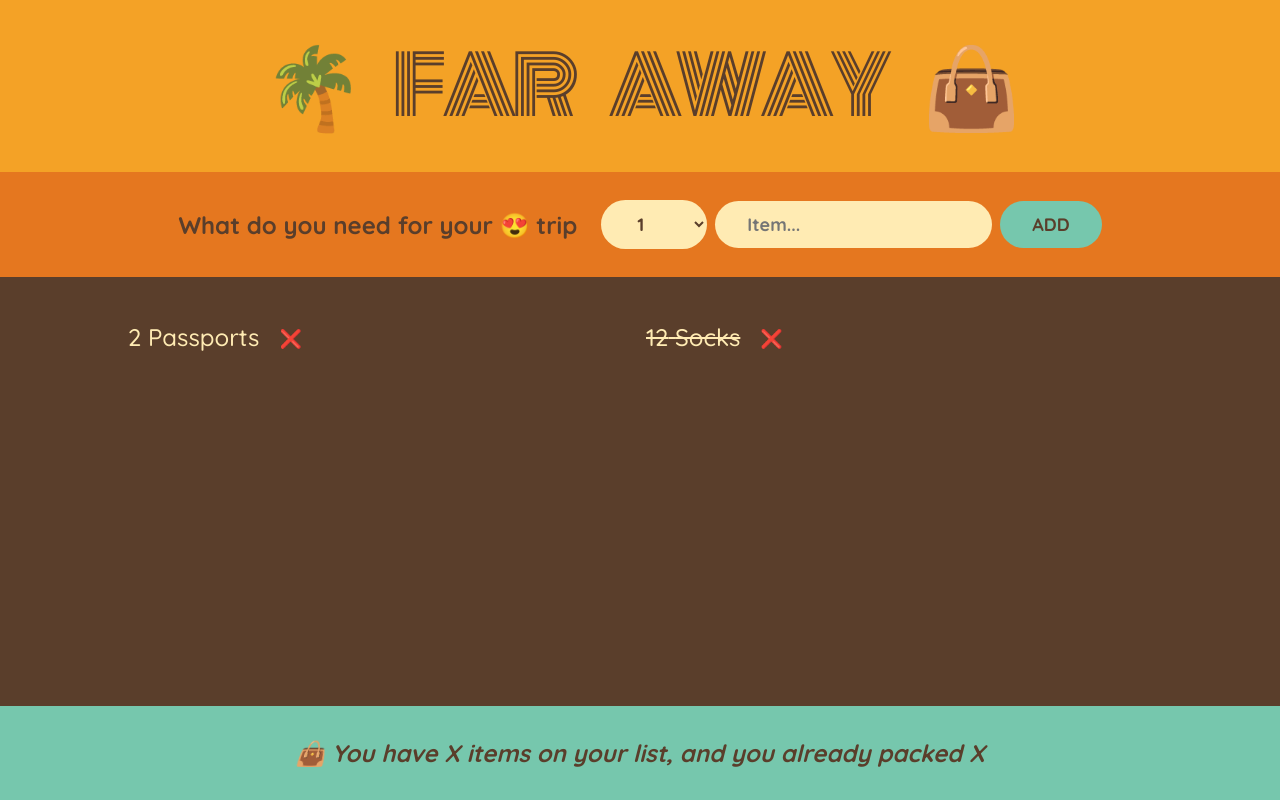
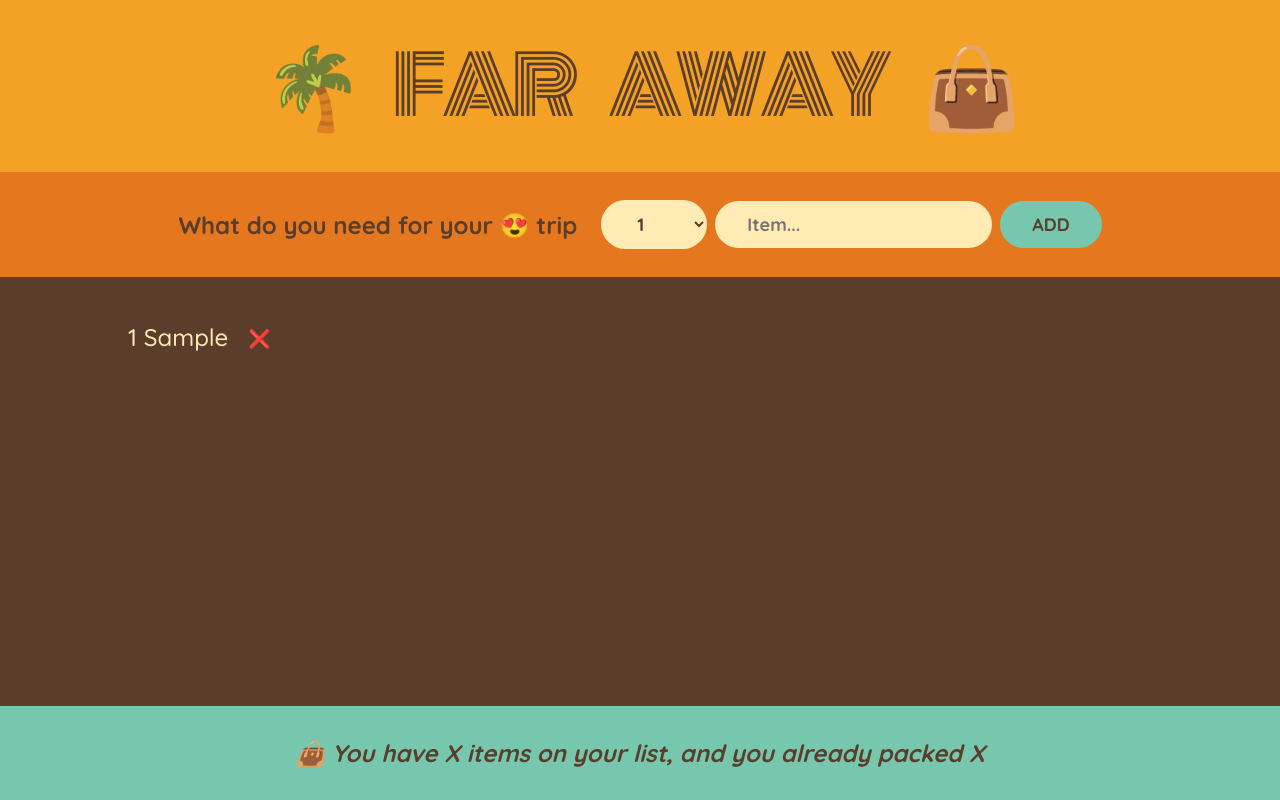
Before and after one commit to Vedansh-Kandpal/React-Travel-List, a React (Create React App) app: page / in a window 1280 px wide. Both pictures are taken after typing "Sample" into the empty fields and a click on the button "ADD". Built offline with nearby package versions, Linux system fonts and the light colour scheme.

Commit message:
add a feature of delete the item from the list

```diff
--- a/src/App.js
+++ b/src/App.js
@@ -1,17 +1,34 @@
 import { useState } from "react";
 
-const initialItems = [
-  { id: 1, description: "Passports", quantity: 2, packed: false },
-  { id: 2, description: "Socks", quantity: 12, packed: true },
-];
+// const initialItems = [
+//   { id: 1, description: "Passports", quantity: 2, packed: false },
+//   { id: 2, description: "Socks", quantity: 12, packed: true },
+// ];
 
 export default function App() {
+  const [items, setItems] = useState([]);
+
+  function handleAddItem(item) {
+    setItems((items) => [...items, item])
+
+  }
+
+  function handleDeleteItem(id) {
+
+    setItems(
+      (items) => items.filter(
+        item => item.id !== id
+      )
+    )
+
+  }
+
   return (
     <div className="app">
       <Logo />
-      <Form />
-      <PackingList />
-      <Stats />
+      <Form onAddItems={handleAddItem} />
+      <PackingList items={items} onDeleteItem={handleDeleteItem} />
+      < Stats />
     </div>
   );
 }
@@ -21,17 +38,14 @@
     <h1> 🌴 Far Away 👜</h1>
   )
 }
-function Form() {
+function Form({ onAddItems }) {
   const [description, setDescription] = useState("");
 
   const [select, setSelect] = useState(1);
 
-  const [items, setItems] = useState([]);
 
-  function handleAddItem(item) {
-    setItems((items) => [...items, item])
 
-  }
+
 
 
   function handleSubmit(e) {
@@ -45,7 +59,7 @@
     }
 
 
-    handleAddItem(newItem)
+    onAddItems(newItem)
     console.log(newItem)
 
     setDescription("")
@@ -83,13 +97,13 @@
   )
 }
 
-function PackingList() {
+function PackingList({ items, onDeleteItem }) {
 
   return (
     <div className="list">
       <ul>
-        {initialItems.map(
-          (item) => <Item item={item} key={item.id} />
+        {items.map(
+          (item) => <Item item={item} onDeleteItem={onDeleteItem} key={item.id} />
         )}
       </ul>
     </div>
@@ -97,14 +111,14 @@
 
 }
 
-function Item({ item }) {
+function Item({ item, onDeleteItem }) {
 
   return (
     <li>
       <span style={item.packed ? { textDecoration: "line-through" } : {}}>
-        {item.quantity} {item.description}
+        {item.select} {item.description}
       </span>
-      <button>❌</button>
+      <button onClick={() => onDeleteItem(item.id)}>❌</button>
     </li>
   )
 
```
